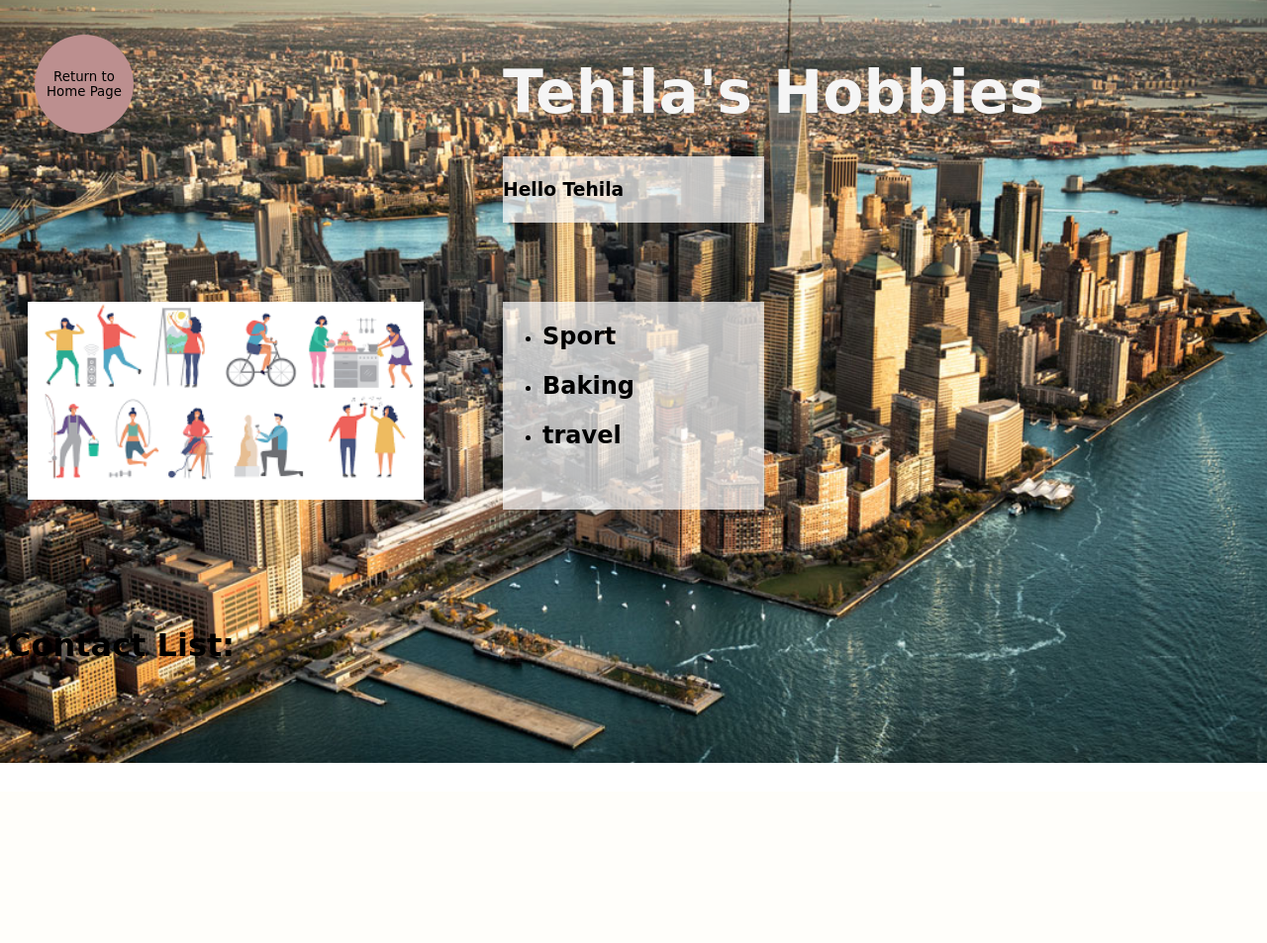
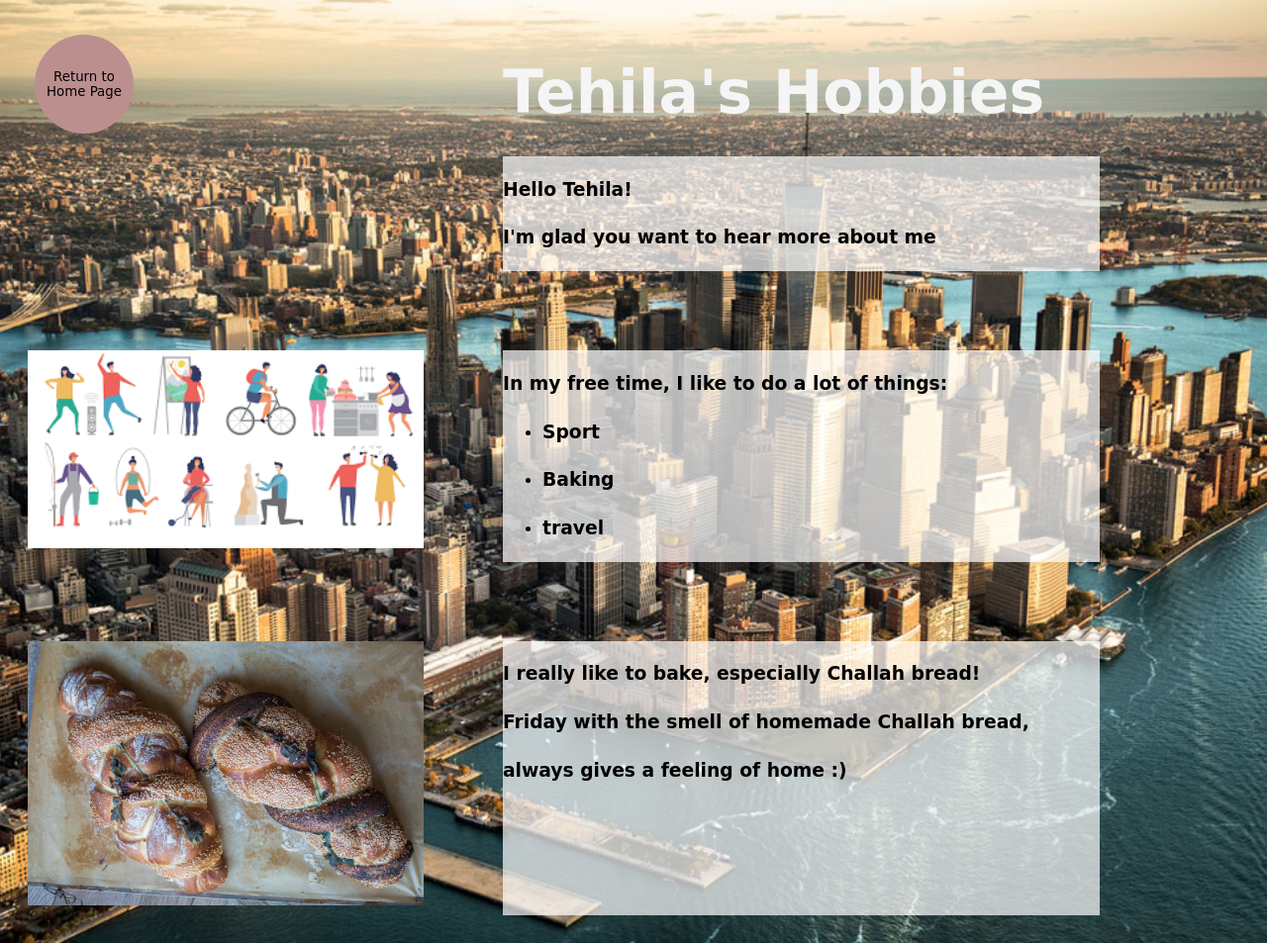
Before and after one commit to TehilaBi/Hello-World_TehilaBiton, a Flask app: page /Hobbies in a window 1280 px wide. Shown: the whole page at 99% size. Before the commit the page ends 771 px from the top, so only its background shows below. Run offline with Flask 2, Linux system fonts and the light colour scheme.

Commit message:
Updated EX8

```diff
--- a/flaskCV/app.py
+++ b/flaskCV/app.py
@@ -35,8 +35,8 @@
                            hobbies=['Sport', 'Baking', 'travel'])
 
 
-@app.route('/Block')
-def block():
+@app.route('/Tips for Bread')
+def tips():
     nameMe = 'Tehila'
     return render_template('block.html', name=nameMe,
                            hobbies=['Sport', 'Baking', 'travel'])
--- /dev/null
+++ b/flaskCV/templates/Baking.html
@@ -0,0 +1,13 @@
+<!DOCTYPE html>
+<html lang="en">
+<head>
+    <meta charset="UTF-8">
+    <title>Tehila Biton Baking</title>
+</head>
+<body>
+    <h3> I really like to bake, especially Challah bread!</h3>
+    <h3>Friday with the smell of homemade Challah bread,</h3>
+    <h3>always gives a feeling of home :)</h3>
+
+</body>
+</html>
--- a/flaskCV/templates/assignment8.html
+++ b/flaskCV/templates/assignment8.html
@@ -19,10 +19,12 @@
             <div class="text1">
                 <p>
                     {% if name %}
-                        <h3>Hello {{ name}}</h3>
+                        <h3>Hello {{ name}}!</h3>
                     {% else %}
-                        <h3>Hello Stranger</h3>
+                        <h3>Hello Stranger!</h3>
                     {% endif %}
+
+                    <h3> I'm glad you want to hear more about me </h3>
                 </p>
             </div>
 
@@ -30,19 +32,22 @@
                 <img src={{url_for('static', filename='IMG/hobbies.png')}} width=400px>
             </div>
             <div class="text2">
-                        <ul>
-                             {% for hobby  in hobbies%}
-                                <li><h2>{{ hobby }}</h2></li>
-                             {% endfor %}
-                        </ul>
+                <h3> In my free time, I like to do a lot of things:  </h3>
+                    <ul>
+                        {% for hobby  in hobbies%}
+                            <li><h3>{{ hobby }}</h3></li>
+                        {% endfor %}
+                    </ul>
             </div>
+            <div class="img3">
+                <img src={{url_for('static', filename='IMG/bread.jpg')}} width=400px>
+            </div>
+            <div class="text3">
+                {% block other  %}
+                    {% include('Baking.html') %}
+                 {% endblock %}
 
-
+            </div>
         </div>
-        {% block other  %}
-            {% include('Contact List.html') %}
-        {% endblock %}
-
-
-    </body>
+  </body>
 </html>
```
Also changed, not shown: flaskCV/templates/block.html (+15 -2 lines), flaskCV/static/IMG/bread.jpg (added).
